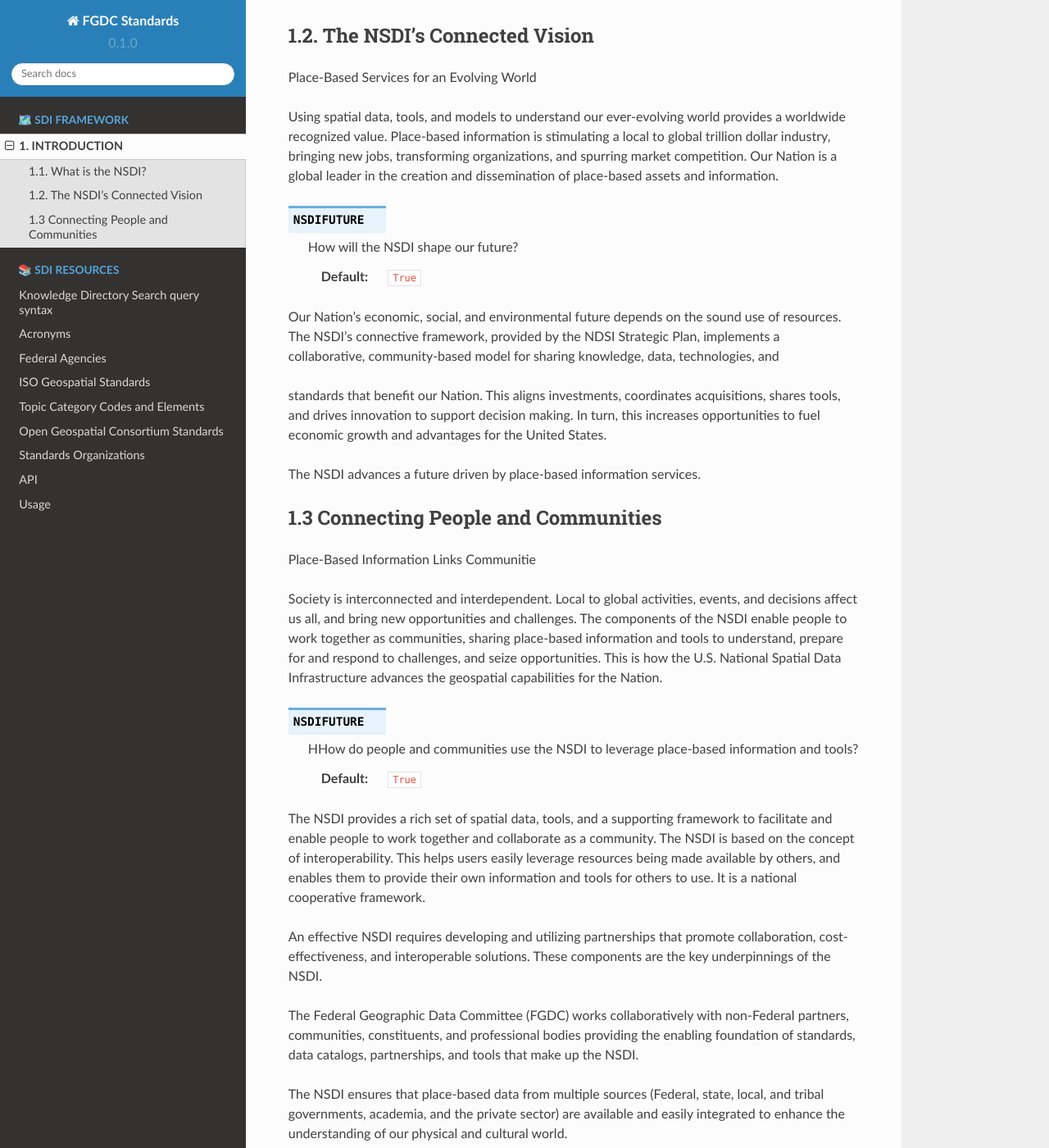
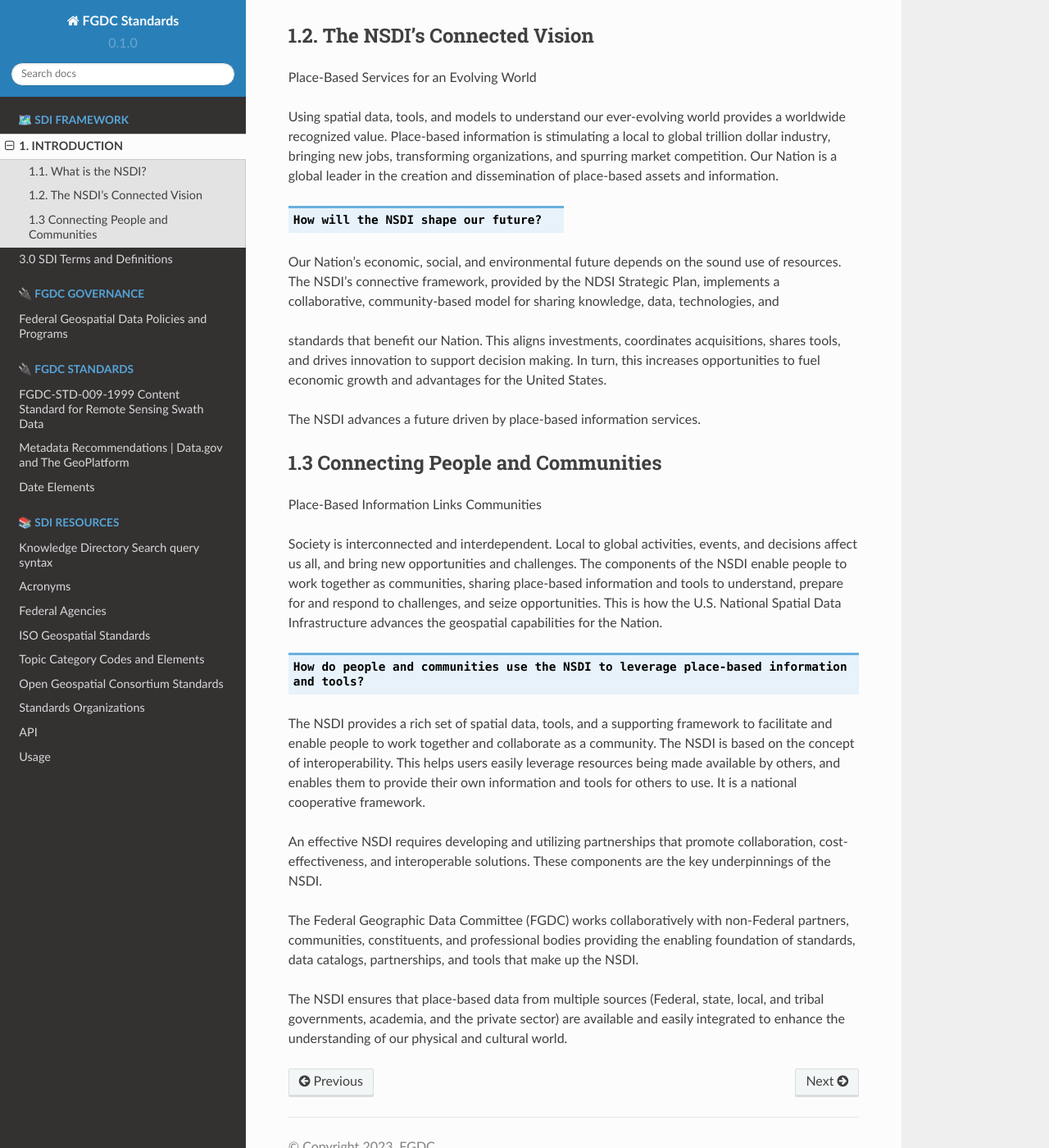
Before and after one commit to fgdcgov/sdi, a Sphinx documentation site: the page built from docs/source/sdiframework/sdiintroduction.rst, in a window 1280 px wide and 1400 px high, scrolled down 693 px. Shown: the whole window at 82% size. Built offline with Sphinx 7.4.7 and the Read the Docs theme 2.0.0, drawn with Linux system fonts in a browser that asks for light colours; pages that are not in the unit, such as notebooks, are missing from menus.

Commit message:
Updated content

```diff
--- a/docs/source/sdiframework/sdidefinitions.rst
+++ b/docs/source/sdiframework/sdidefinitions.rst
@@ -0,0 +1,2 @@
+3.0 SDI Terms and Definitions
+======================
--- a/docs/source/sdiframework/sdiintroduction.rst
+++ b/docs/source/sdiframework/sdiintroduction.rst
@@ -42,11 +42,7 @@ Using spatial data, tools, and models to understand our ever-evolving world prov
 transforming organizations, and spurring market competition. Our Nation is a global leader in
 the creation and dissemination of place-based assets and information.
 
-.. envvar:: NSDIFUTURE
-
-    How will the NSDI shape our future?
-
-    :Default: ``True``
+.. envvar:: How will the NSDI shape our future?
 
 
 Our Nation’s economic, social, and environmental future depends on the sound use of resources.
@@ -59,16 +55,12 @@ The NSDI advances a future driven by place-based information services.
 1.3 Connecting People and Communities
 -------------------------------
 
-Place-Based Information Links Communitie
+Place-Based Information Links Communities
 
 Society is interconnected and interdependent. Local to global activities, events, and decisions affect us all, and bring new opportunities and challenges. The components of the NSDI enable people to work together as communities, sharing place-based information and tools to understand, prepare for and respond to challenges, and
 seize opportunities. This is how the U.S. National Spatial Data Infrastructure advances the geospatial capabilities for the Nation.
 
-.. envvar:: NSDIFUTURE
-
-    HHow do people and communities use the NSDI to leverage place-based information and tools?
-
-    :Default: ``True``
+.. envvar:: How do people and communities use the NSDI to leverage place-based information and tools?
 
 The NSDI provides a rich set of spatial data, tools, and a supporting framework to facilitate and enable people to work together and collaborate as a community. The NSDI is based on the concept of interoperability. This helps users easily leverage resources being made available by others, and enables them to provide their own information and tools for others to use. It is a national cooperative framework.
 
```
Also changed, not shown: docs/source/index.rst (+10 -10 lines), 1 other file.
